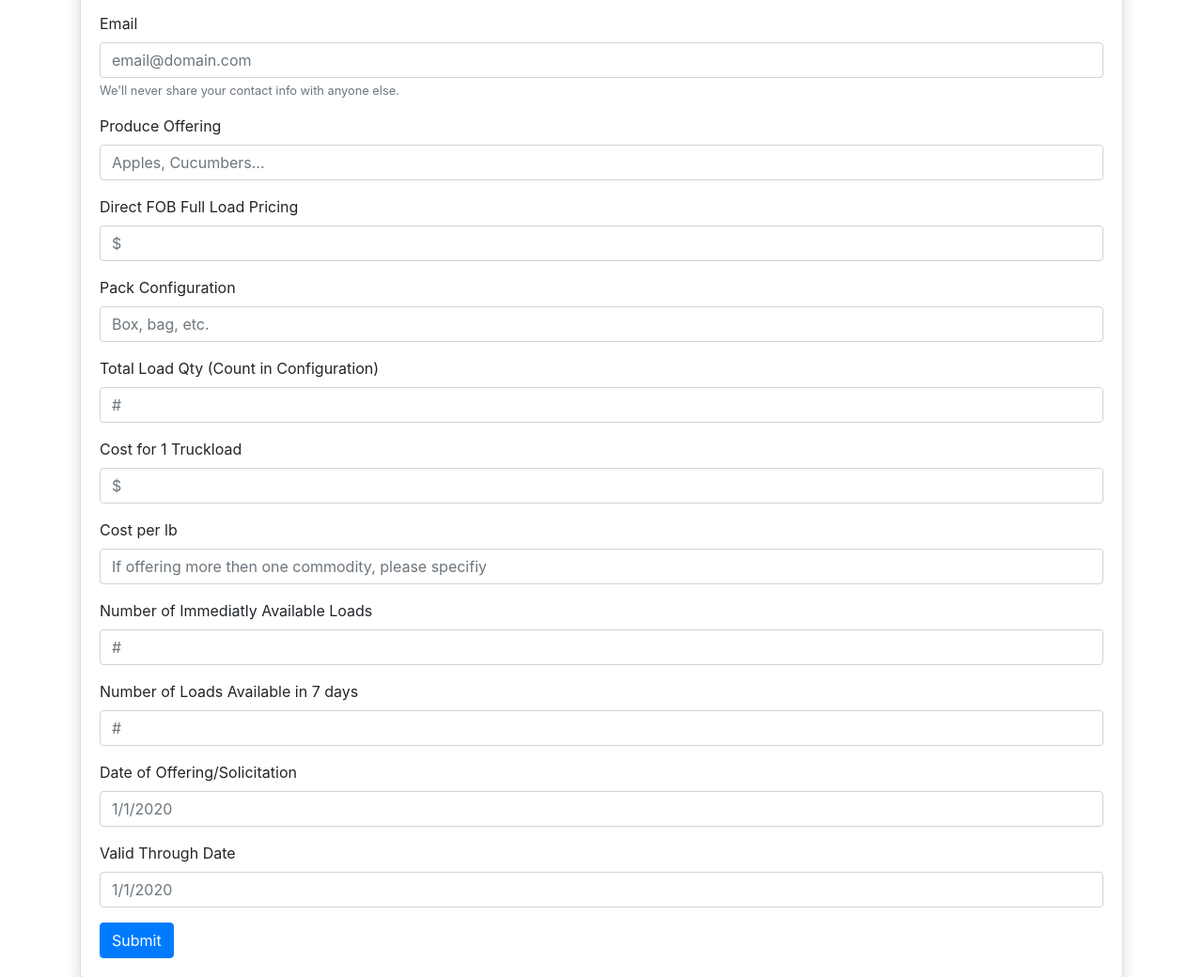
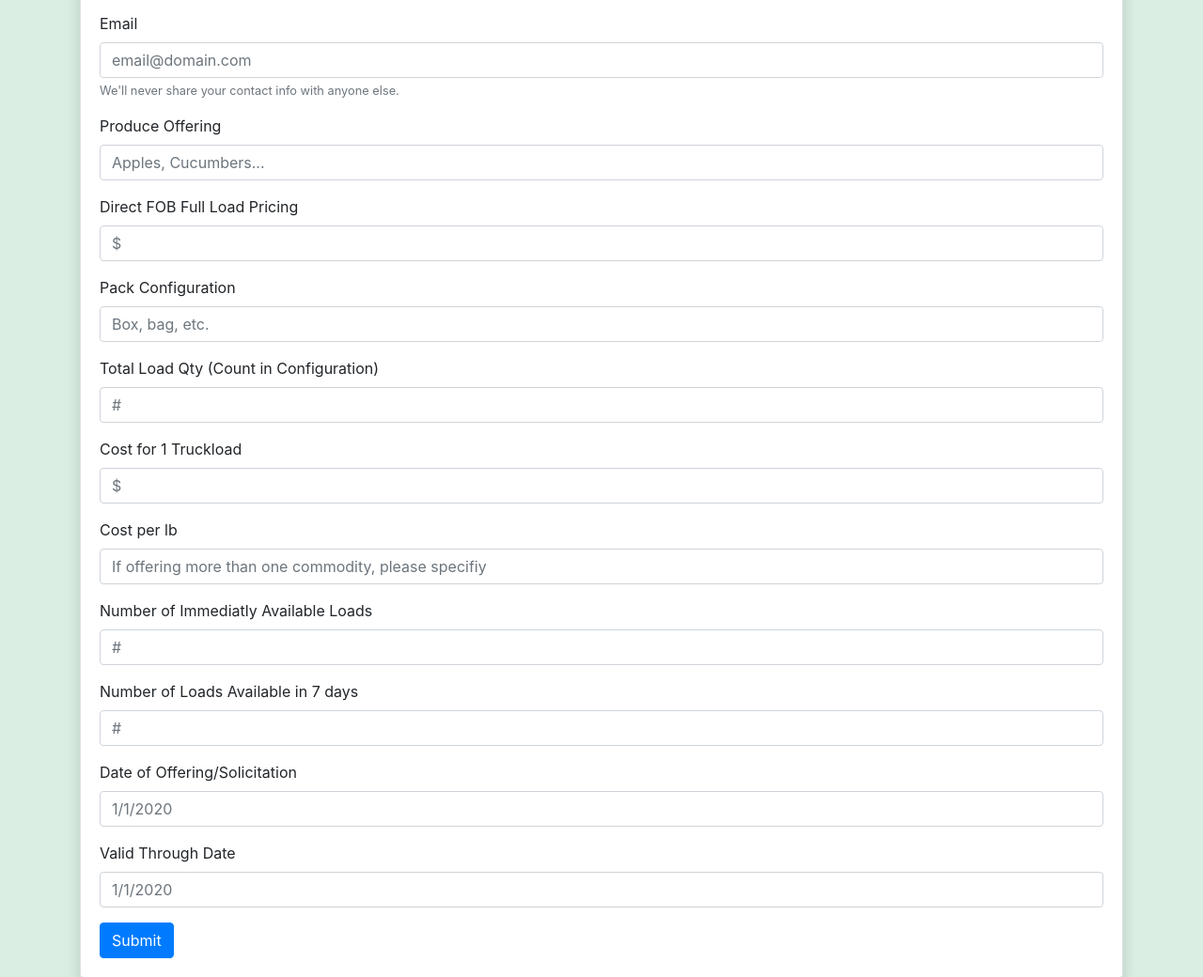
Before and after one commit to KGorham05/avacados, a plain HTML site: page supply.html in a window 1280 px wide. Shown: the part 587-1627 px from the top of the page at 94% size. Drawn offline with nearby package versions, Linux system fonts and the light colour scheme.

Commit message:
fixed relative paths

```diff
--- a/assets/css/style.css
+++ b/assets/css/style.css
@@ -11,7 +11,7 @@ body {
 
 .hero-img {
   /* Use "linear-gradient" to add a darken background effect to the image (photographer.jpg). This will make the text easier to read */
-  background-image: url("./images/farm.jpg");
+  background-image: url("../images/farm.jpg");
 
   /* Set a specific height */
   height: 800px;
--- a/assets/css/supply.css
+++ b/assets/css/supply.css
@@ -1,3 +1,7 @@
+body {
+  background-color: rgb(218, 238, 227);
+}
+
 .content-title {
    text-transform: uppercase;
    font-size: 48px;
--- a/supply.html
+++ b/supply.html
@@ -103,7 +103,7 @@
                         </div>
                         <div class="form-group">
                            <label for="cost-per-lb">Cost per lb</label>
-                           <input class="form-control" type="text" placeholder="If offering more then one commodity, please specifiy" name="cost-per-lb" id="cost-per-lb">
+                           <input class="form-control" type="text" placeholder="If offering more than one commodity, please specifiy" name="cost-per-lb" id="cost-per-lb">
                         </div>
                         <div class="form-group">
                            <label for="num-loads-now">Number of Immediatly Available Loads</label>
@@ -127,7 +127,6 @@
                </div>
             </div>
          </div>
-
       </div>
 
    </div>
```
Also changed, not shown: index.html (+0 -1 lines).
